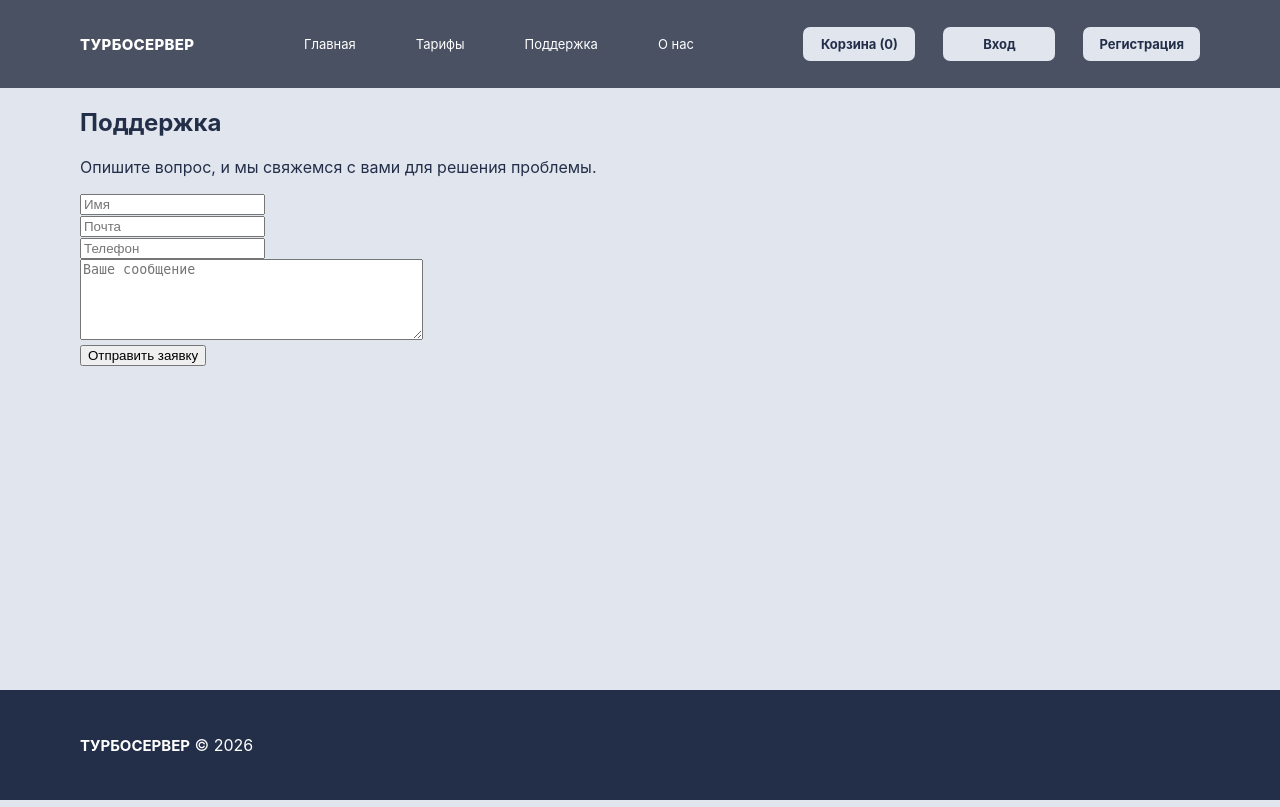
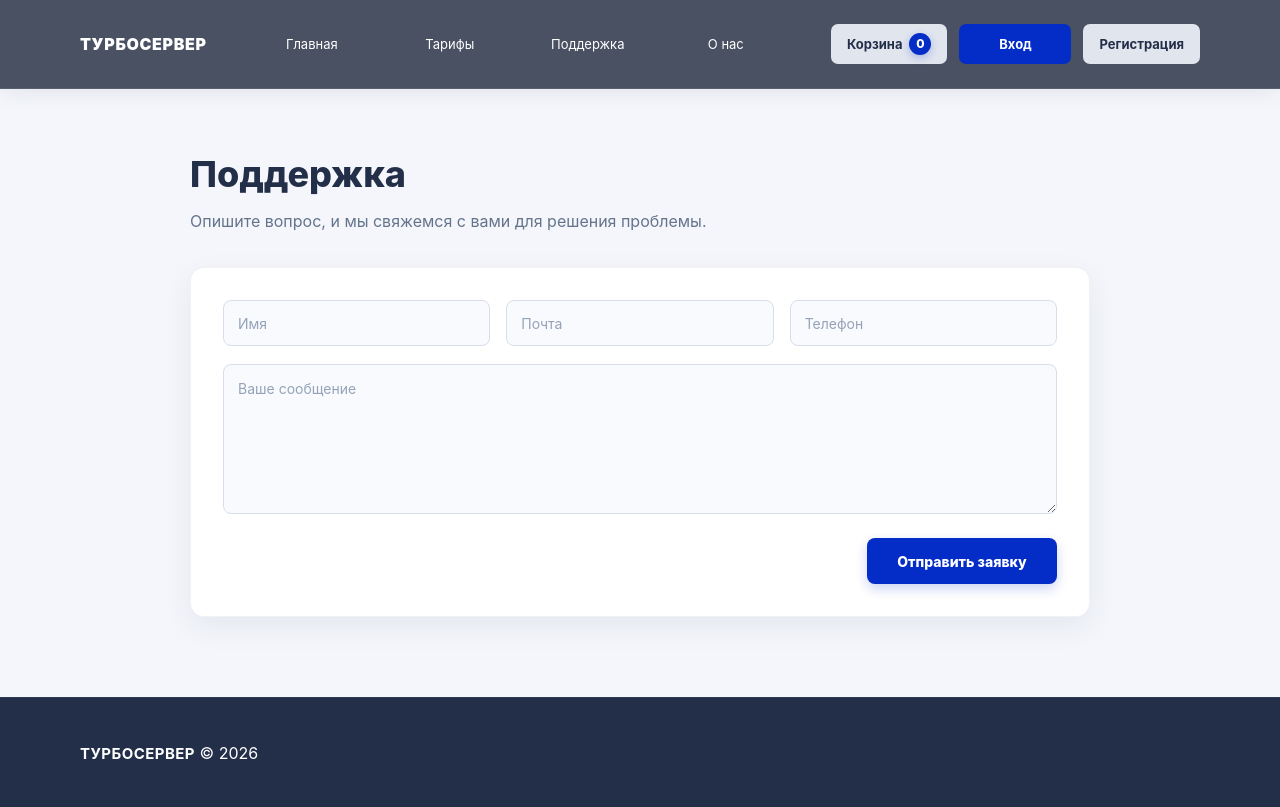
Before and after one commit to fndya/webdev_hosting-project, a Django app: page /support/ in a window 1280 px wide. Run offline with Django 5.2, Linux system fonts and the light colour scheme.

Commit message:
feat(support): added support form page with styles & refactored previous code

```diff
--- a/hosting/static/hosting/css/base.css
+++ b/hosting/static/hosting/css/base.css
@@ -10,8 +10,11 @@ body {
     flex-direction: column;
 
     font-family: Inter, Arial, sans-serif;
-    background: #E1E5EE;
+    background: #F4F6FB;
     color: #232F48;
+
+    -webkit-font-smoothing: antialiased;
+    text-rendering: optimizeLegibility;
 }
 
 main {
@@ -36,10 +39,14 @@ a {
 .header {
     background: #4A5163;
     color: #ffffff;
+
+    border-bottom: 1px solid rgba(255, 255, 255, 0.08);
+    box-shadow: 0 4px 18px rgba(35, 47, 72, 0.08);
 }
 
 .header-inner {
-    height: 88px;
+    min-height: 88px;
+
     display: flex;
     align-items: center;
     justify-content: space-between;
@@ -47,21 +54,38 @@ a {
 }
 
 .logo {
-    font-size: 15px;
-    font-weight: 800;
-    letter-spacing: 0.02em;
+    font-size: 16px;
+    font-weight: 900;
+    letter-spacing: 0.04em;
+    white-space: nowrap;
 }
 
 .nav {
     display: flex;
-    gap: 24px;
     align-items: center;
+    justify-content: center;
+    flex: 1;
+    gap: 8px;
 }
 
 .nav a {
+    flex: 1;
+    max-width: 130px;
+
+    padding: 10px 12px;
+    border-radius: 6px;
+
     font-size: 13px;
-    padding: 10px 18px;
-    border-radius: 6px;
+    text-align: center;
+
+    transition:
+        background 0.2s ease,
+        color 0.2s ease;
+}
+
+.nav a:hover {
+    background: rgba(255, 255, 255, 0.08);
+    color: #ffffff;
 }
 
 .nav a.active {
@@ -70,26 +94,107 @@ a {
 
 .header-actions {
     display: flex;
-    gap: 28px;
+    align-items: center;
+    gap: 12px;
 }
 
 .small-btn {
+    display: inline-flex;
+    align-items: center;
+    justify-content: center;
+    gap: 6px;
+
+    min-width: 112px;
+    height: 40px;
+    padding: 0 16px;
+
+    box-sizing: border-box;
+    border-radius: 7px;
+
     background: #E1E5EE;
     color: #232F48;
-    min-width: 112px;
-    text-align: center;
-    padding: 9px 16px;
-    border-radius: 7px;
+
     font-size: 13px;
     font-weight: 700;
+    text-align: center;
+
+    transition:
+        background 0.2s ease,
+        color 0.2s ease,
+        transform 0.2s ease;
+}
+
+.small-btn:hover {
+    background: #ffffff;
+    color: #042CC6;
+    transform: translateY(-1px);
+}
+
+.small-btn:active {
+    transform: translateY(0);
+}
+
+/* Кнопка корзины использует все размеры .small-btn */
+.small-btn.cart-link {
+    display: inline-flex;
+    align-items: center;
+    justify-content: center;
+    gap: 7px;
+}
+
+/* Синий счётчик корзины */
+.cart-count {
+    display: inline-flex;
+    align-items: center;
+    justify-content: center;
+
+    min-width: 22px;
+    height: 22px;
+    padding: 0 6px;
+
+    border-radius: 999px;
+    background: #042CC6;
+    color: #ffffff;
+
+    font-size: 12px;
+    font-weight: 800;
+    line-height: 1;
+    box-shadow: 0 3px 8px rgba(4, 44, 198, 0.25);
+}
+
+/* Ссылка "Вход" всегда остаётся синей */
+.small-btn.login-prompt {
+    background: #042CC6;
+    color: #ffffff;
+}
+
+.small-btn.login-prompt:hover {
+    background: #021f91;
+    color: #ffffff;
+}
+
+.small-btn.login-prompt:active {
+    background: #01166d;
+    color: #ffffff;
 }
 
 .user-name {
     color: #ffffff;
     font-size: 13px;
     font-weight: 700;
+
     display: flex;
     align-items: center;
+
+    padding: 8px 4px;
+
+    transition:
+        color 0.2s ease,
+        opacity 0.2s ease;
+}
+
+.user-name:hover {
+    color: #DCE4FF;
 }
 
 
@@ -251,16 +404,31 @@ a {
     background: #232F48;
     color: #ffffff;
 
-    height: 110px;
+    min-height: 110px;
 
     display: flex;
     align-items: center;
+
+    border-top: 1px solid rgba(255, 255, 255, 0.06);
 }
 
 .footer strong {
     font-size: 15px;
+    letter-spacing: 0.03em;
 }
 
+/* =========================
+   FOCUS STYLES
+   ========================= */
+
+a:focus-visible,
+button:focus-visible,
+input:focus-visible,
+textarea:focus-visible,
+select:focus-visible {
+    outline: 3px solid rgba(4, 44, 198, 0.35);
+    outline-offset: 3px;
+}
 
 /* =========================
    MOBILE
--- a/hosting/static/hosting/css/support.css
+++ b/hosting/static/hosting/css/support.css
@@ -0,0 +1,211 @@
+/* =========================
+   SUPPORT PAGE
+   ========================= */
+
+.support-section {
+    padding: 64px 0 80px;
+}
+
+.support-section .container {
+    max-width: 900px;
+}
+
+.support-section h1 {
+    margin: 0 0 12px;
+
+    color: #232F48;
+    font-size: 36px;
+    font-weight: 800;
+    line-height: 1.2;
+}
+
+.support-section > .container > p {
+    max-width: 620px;
+    margin: 0 0 32px;
+
+    color: #64748B;
+    font-size: 16px;
+    line-height: 1.7;
+}
+
+
+/* =========================
+   FORM CARD
+   ========================= */
+
+.contact-form {
+    padding: 32px;
+
+    background: #FFFFFF;
+    border: 1px solid rgba(35, 47, 72, 0.06);
+    border-radius: 14px;
+
+    box-shadow: 0 10px 30px rgba(35, 47, 72, 0.07);
+}
+
+.form-row {
+    display: grid;
+    grid-template-columns: repeat(3, 1fr);
+    gap: 16px;
+    margin-bottom: 18px;
+}
+
+.form-field {
+    display: flex;
+    flex-direction: column;
+    gap: 7px;
+}
+
+.form-field input,
+.form-field textarea,
+.contact-form input,
+.contact-form textarea {
+    width: 100%;
+    box-sizing: border-box;
+
+    border: 1px solid #D8DEE9;
+    border-radius: 8px;
+
+    background: #F8FAFD;
+    color: #232F48;
+
+    font-family: inherit;
+    font-size: 14px;
+    line-height: 1.5;
+
+    transition:
+        border-color 0.2s ease,
+        background 0.2s ease,
+        box-shadow 0.2s ease;
+}
+
+.form-field input,
+.contact-form input {
+    min-height: 46px;
+    padding: 0 14px;
+}
+
+.form-field textarea,
+.contact-form textarea {
+    min-height: 150px;
+    padding: 13px 14px;
+    resize: vertical;
+}
+
+.form-field input:focus,
+.form-field textarea:focus,
+.contact-form input:focus,
+.contact-form textarea:focus {
+    outline: none;
+    border-color: #042CC6;
+    background: #FFFFFF;
+    box-shadow: 0 0 0 3px rgba(4, 44, 198, 0.1);
+}
+
+.form-field input::placeholder,
+.form-field textarea::placeholder {
+    color: #94A3B8;
+}
+
+
+/* =========================
+   ERRORS
+   ========================= */
+
+.form-errors,
+.form-field .errorlist {
+    margin: 6px 0 0;
+    padding: 0;
+
+    color: #B42318;
+    font-size: 13px;
+    line-height: 1.5;
+}
+
+.form-field .errorlist {
+    list-style: none;
+}
+
+.form-errors ul {
+    margin: 0;
+    padding-left: 18px;
+}
+
+
+/* =========================
+   SUBMIT BUTTON
+   ========================= */
+
+.form-button {
+    display: flex;
+    justify-content: flex-end;
+    margin-top: 24px;
+}
+
+.form-button button {
+    min-width: 190px;
+    min-height: 46px;
+    padding: 0 22px;
+
+    border: none;
+    border-radius: 8px;
+
+    background: #042CC6;
+    color: #FFFFFF;
+
+    font-family: inherit;
+    font-size: 14px;
+    font-weight: 800;
+
+    cursor: pointer;
+
+    box-shadow: 0 5px 12px rgba(4, 44, 198, 0.2);
+
+    transition:
+        background 0.2s ease,
+        transform 0.2s ease,
+        box-shadow 0.2s ease;
+}
+
+.form-button button:hover {
+    background: #021F91;
+    transform: translateY(-1px);
+    box-shadow: 0 8px 18px rgba(4, 44, 198, 0.25);
+}
+
+.form-button button:active {
+    transform: translateY(0);
+}
+
+
+/* =========================
+   MOBILE
+   ========================= */
+
+@media (max-width: 700px) {
+    .support-section {
+        padding: 40px 0 56px;
+    }
+
+    .support-section h1 {
+        font-size: 30px;
+    }
+
+    .contact-form {
+        padding: 22px;
+        border-radius: 12px;
+    }
+
+    .form-row {
+        grid-template-columns: 1fr;
+        gap: 16px;
+    }
+
+    .form-button {
+        justify-content: stretch;
+    }
+
+    .form-button button {
+        width: 100%;
+    }
+}
--- a/hosting/templates/hosting/base.html
+++ b/hosting/templates/hosting/base.html
@@ -40,11 +40,9 @@
         </nav>
 
         <div class="header-actions">
-            <a
-                class="small-btn cart-header-btn"
-                href="{% url 'cart_detail' %}"
-            >
-                Корзина ({{ cart|length }})
+            <a href="{% url 'cart_detail' %}" class="small-btn cart-link">
+                Корзина
+                <span class="cart-count">{{ cart|length }}</span>
             </a>
 
             {% if request.session.user_id %}
@@ -55,7 +53,7 @@
                     Выйти
                 </a>
                 {% else %}
-                <a class="small-btn" href="{% url 'login' %}">Вход</a>
+                <a class="small-btn login-prompt" href="{% url 'login' %}">Вход</a>
                 <a class="small-btn" href="{% url 'register' %}">Регистрация</a>
             {% endif %}
         </div>
--- a/hosting/templates/hosting/cart.html
+++ b/hosting/templates/hosting/cart.html
@@ -3,7 +3,7 @@
 {% load hosting_tags %}
 
 {% block title %}
-    Главная
+    Корзина
 {% endblock %}
 
 {% block extra_css %}
--- a/hosting/templates/hosting/pricing.html
+++ b/hosting/templates/hosting/pricing.html
@@ -3,7 +3,7 @@
 {% load hosting_tags %}
 
 {% block title %}
-    Главная
+    Тарифы
 {% endblock %}
 
 {% block extra_css %}
--- a/hosting/templates/hosting/support.html
+++ b/hosting/templates/hosting/support.html
@@ -3,7 +3,7 @@
 {% load hosting_tags %}
 
 {% block title %}
-    Главная
+    Поддержка
 {% endblock %}
 
 {% block extra_css %}
--- a/hosting/templates/hosting/tariff_confirm_delete.html
+++ b/hosting/templates/hosting/tariff_confirm_delete.html
@@ -3,7 +3,7 @@
 {% load hosting_tags %}
 
 {% block title %}
-    Главная
+    Удаление тарифа
 {% endblock %}
 
 {% block extra_css %}
--- a/hosting/templates/hosting/tariff_detail.html
+++ b/hosting/templates/hosting/tariff_detail.html
@@ -3,7 +3,7 @@
 {% load hosting_tags %}
 
 {% block title %}
-    Главная
+    Тариф "{{ tariff.title }}"
 {% endblock %}
 
 {% block extra_css %}
--- a/hosting/templates/hosting/tariff_form.html
+++ b/hosting/templates/hosting/tariff_form.html
@@ -3,7 +3,7 @@
 {% load hosting_tags %}
 
 {% block title %}
-    Главная
+    Редактирование тарифа "{{ tariff.title }}"
 {% endblock %}
 
 {% block extra_css %}
```
Also changed, not shown: other parts of hosting/static/hosting/css/base.css (+50 -2 lines), hosting/templates/hosting/account.html (+10 -0 lines).
